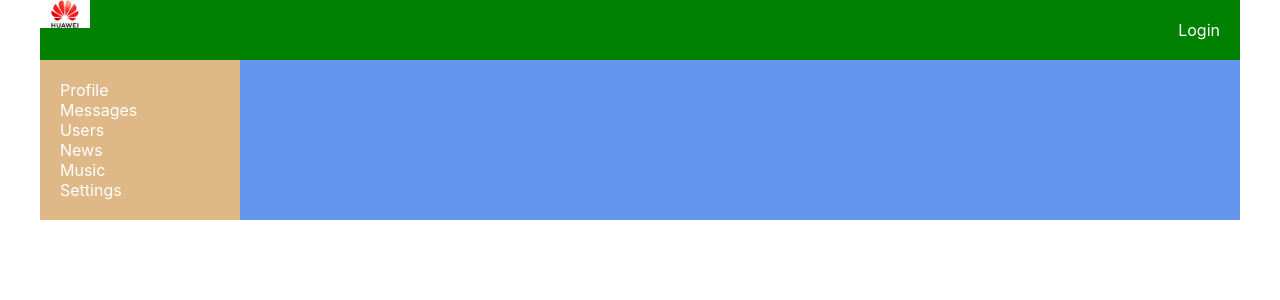
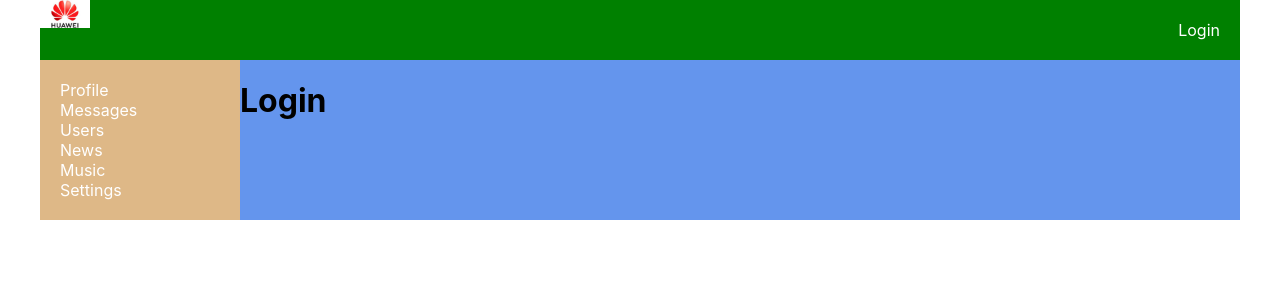
Before and after one commit to NewStyleLifeKaz/it-kamasutra-14, a React (Create React App) app: page /login in a window 1280 px wide. Shown: the top 300 px of the page. Built offline with nearby package versions, Linux system fonts and the light colour scheme; no server answers.

Commit message:
it69-HOC

```diff
--- a/src/App.js
+++ b/src/App.js
@@ -5,6 +5,7 @@
 import UsersContainer from './components/Users/UsersContainer';
 import ProfileContainer from './components/Profile/ProfileContainer';
 import HeaderContainer from './components/Header/HeaderContainer';
+import LoginPage from './components/Login/Login';
 
 
 
@@ -25,6 +26,7 @@
 					<Route /* exact */ path="/dialogs" render={() => <DialogsContainer />} />
 					<Route path="/profile/:userId?" render={() => <ProfileContainer />} />
 					<Route path="/users" render={() => <UsersContainer />} />
+					<Route path="/login" render={() => <LoginPage />} />
 					<Route path="/news" />
 					<Route path="/music" />
 					<Route path="/settings" />
--- a/src/components/Dialogs/Dialogs.jsx
+++ b/src/components/Dialogs/Dialogs.jsx
@@ -1,6 +1,7 @@
 import s from "./Dialogs.module.css";
 import DialogItem from "./DialogItem/DialogItem";
 import Message from "./Message/Message";
+import { Redirect } from "react-router";
 
 const Dialogs = (props) => {
 
@@ -38,7 +39,7 @@
 		// 	props.store.dispatch(updateNewMessageBodyCreator(body));
 	}
 
-
+	if (!props.isAuth) return <Redirect to='/login' />
 
 	return (
 		<div className={s.dialogs}>
--- a/src/components/Dialogs/DialogsContainer.jsx
+++ b/src/components/Dialogs/DialogsContainer.jsx
@@ -38,7 +38,8 @@
 
 let mapStateToProps = (state) => {
 	return {
-		dialogsPage: state.dialogsPage
+		dialogsPage: state.dialogsPage,
+		isAuth: state.auth.isAuth
 	}
 };
 let mapDispatchToProps = (dispatch) => {
--- /dev/null
+++ b/src/components/Login/Login.jsx
@@ -0,0 +1,5 @@
+
+const LoginPage = () => {
+	return <h1>Login</h1>
+}
+export default LoginPage;
--- a/src/components/Profile/Profile.jsx
+++ b/src/components/Profile/Profile.jsx
@@ -2,7 +2,6 @@
 import ProfileInfo from './ProfileInfo/ProfileInfo';
 
 const Profile = (props) => {
-
 	return (
 		<div>
 			<ProfileInfo profile={props.profile} />
--- a/src/components/Profile/ProfileContainer.jsx
+++ b/src/components/Profile/ProfileContainer.jsx
@@ -2,7 +2,7 @@
 import { connect } from 'react-redux';
 import Profile from './Profile';
 import { getUserProfileThunk } from '../../redux/profile-reducer';
-import { withRouter } from 'react-router';
+import { Redirect, withRouter } from 'react-router';
 
 
 class ProfileContainer extends React.Component {
@@ -18,13 +18,16 @@
 			}); */
 	}
 	render() {
+		if (!this.props.isAuth) return <Redirect to='/login' />
+
 		return (
 			<Profile profile={this.props.profile} />
 		)
 	};
 }
 let mapStateToProps = (state) => ({
-	profile: state.profilePage.profile
+	profile: state.profilePage.profile,
+	isAuth: state.auth.isAuth
 });
 
 let WithUrlDataContainerComponent = withRouter(ProfileContainer);
```
